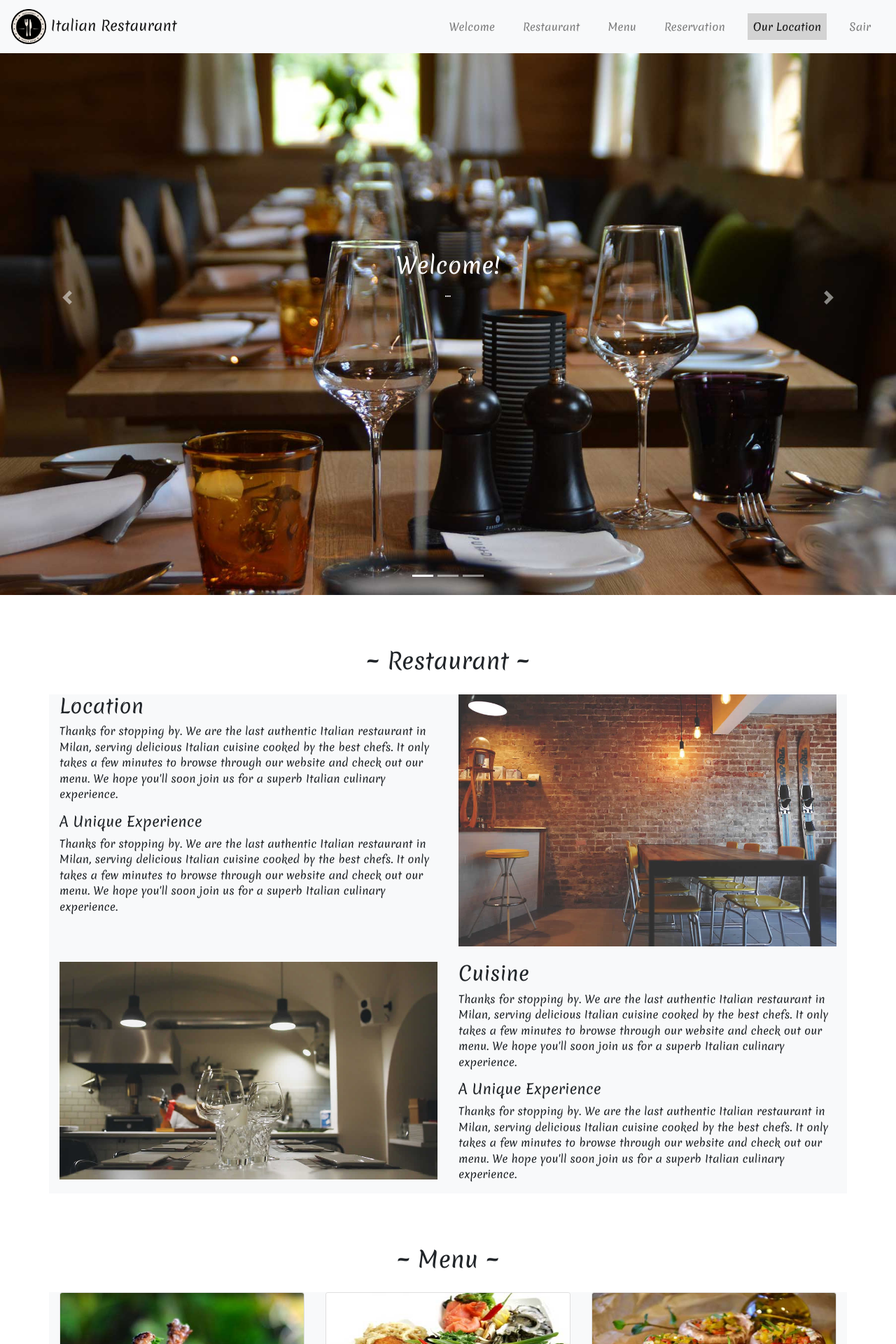
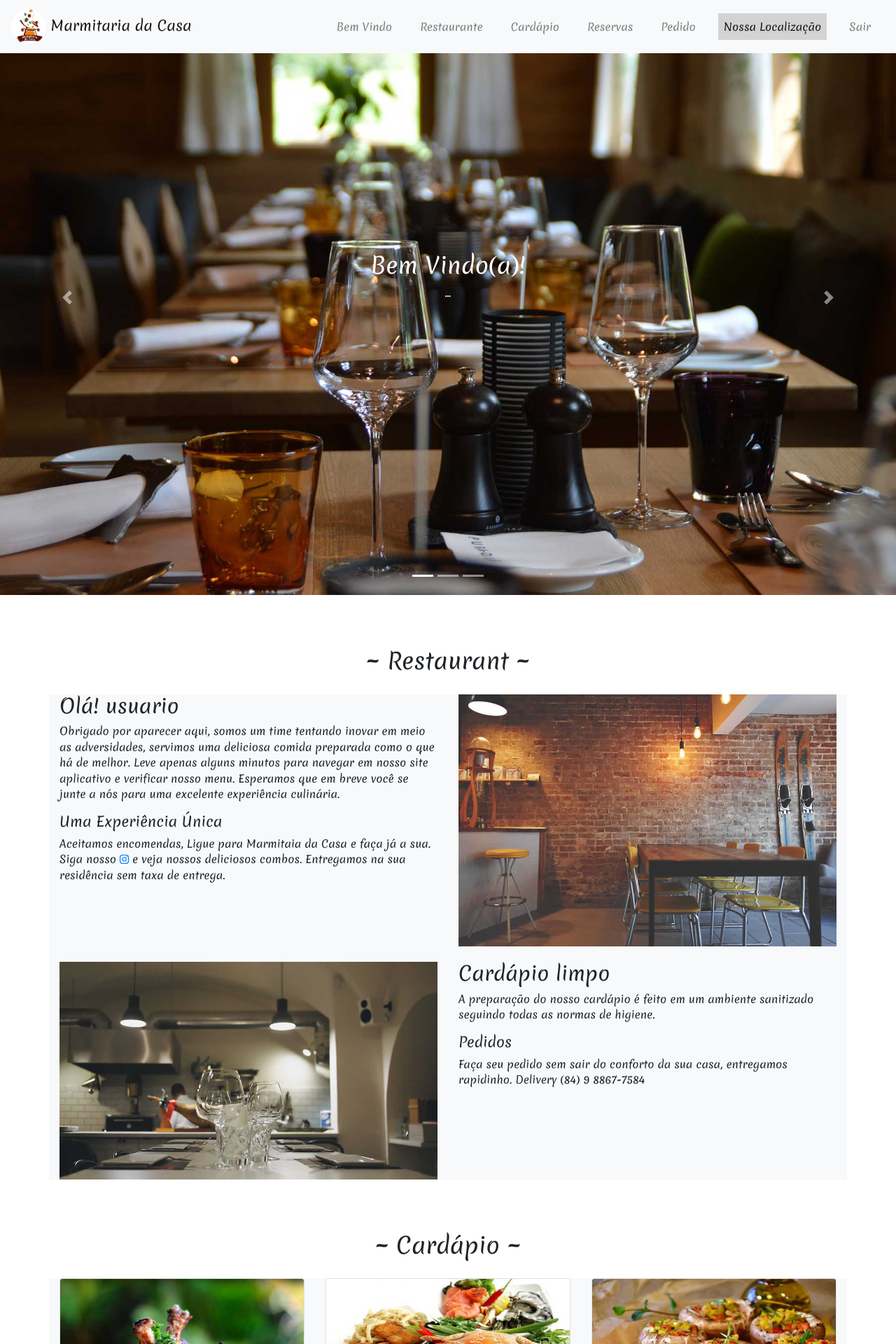
Before and after one commit to kelver-web/marmitaria_da_casa, a Django app: page / in a window 1280 px wide. Shown: the top 1920 px of the page at 70% size. Run offline with Django 3.2, Linux system fonts and the light colour scheme; some libraries are stand-ins or nearby versions.

Commit message:
melhorando o template index

```diff
--- a/restaurant/templates/base.html
+++ b/restaurant/templates/base.html
@@ -10,8 +10,8 @@
 		<link href='https://fonts.googleapis.com/css?family=Merienda' rel='stylesheet'>
 		<link href="https://cdn.rawgit.com/michalsnik/aos/2.1.1/dist/aos.css" rel="stylesheet">
 
-    	<title>Italian Restaurant</title>
-    	<link rel="icon" href="{% static 'images/logo.png' %}">
+    	<title>Marmitaria da Casa</title>
+    	<link rel="icon" href="{% static 'images/marmitaria.png' %}">
 </head>
 <body>
 
--- a/restaurant/templates/restaurant/index.html
+++ b/restaurant/templates/restaurant/index.html
@@ -9,7 +9,7 @@
 	  		<!---Start navigation Bar -->
 	    	<nav class="navbar navbar-expand-lg navbar fixed-top  navbar-light bg-light">
 		 		<a class="navbar-brand" href="#Welcome">
-    				<img src="{% static 'images/logo.png' '%}" width="50" height="50" class="d-inline-block" alt=""> Italian Restaurant
+    				<img class="rounded-circle" src="{% static 'images/marmitaria.png' '%}" width="50" height="50" class="d-inline-block" alt=""> Marmitaria da Casa
 		 		</a>
 		 		<button class="navbar-toggler" type="button" data-toggle="collapse" data-target="#navbarText" aria-controls="navbarText" aria-expanded="false" aria-label="Toggle navigation">
 		    		<span class="navbar-toggler-icon"></span>
@@ -17,19 +17,22 @@
 			  	<div class="collapse navbar-collapse" id="navbarText">
 			    	<ul class="navbar-nav ml-auto">
 			      		<li class="nav-item">
-			        		<a class="nav-link" href="#Welcome">Welcome</a>
+			        		<a class="nav-link" href="#Welcome">Bem Vindo</a>
 			      		</li>
 					    <li class="nav-item">
-					    	<a class="nav-link" href="#Restaurant">Restaurant</a>
+					    	<a class="nav-link" href="#Restaurant">Restaurante</a>
 					    </li>
 					    <li class="nav-item">
-					    	<a class="nav-link" href="#Menu">Menu</a>
+					    	<a class="nav-link" href="#Cardapio">Cardápio</a>
 					    </li>
 					    <li class="nav-item">
-					    	<a class="nav-link" href="#Reservation">Reservation</a>
+					    	<a class="nav-link" href="#Reservation">Reservas</a>
 					    </li>
 						<li class="nav-item">
-					    	<a class="nav-link" href="#OurLocation">Our Location</a>
+					    	<a class="nav-link" href="#Pedido">Pedido</a>
+					    </li>
+					    <li class="nav-item">
+					    	<a class="nav-link" href="#OurLocation">Nossa Localização</a>
 					    </li>
 					    <li class="nav-item">
 					    	<a class="nav-link" href="">Sair</a>
@@ -49,21 +52,21 @@
 					<div class="carousel-item active">
 				    	<img class="d-block w-100 img-fluid img-slider" src="{% static 'images/slider1.jpg' %}" alt="First slide">
 				    	<div class="carousel-caption">
-						    <h2>Welcome!</h2>
+						    <h2>Bem Vindo(a)!</h2>
 							<p>...</p>
 						</div>
 				    </div>
 				    <div class="carousel-item">
 				      	<img class="d-block w-100 img-fluid img-slider" src="{% static 'images/slider2.jpg' %}" alt="Second slide">
 				      	<div class="carousel-caption">
-						    <h2>Traditional Italian Cuisine</h2>
+						    <h2>Confira Nossa Comida Tradicional</h2>
 							<p>...</p>
 						</div>
 				    </div>
 				    <div class="carousel-item">
 				      	<img class="d-block w-100 img-fluid img-slider" src="{% static 'images/slider3.jpg' %}" alt="Third slide">
 				      	<div class="carousel-caption">
-						    <h2>Selected Products</h2>
+						    <h2>Faça seu pedido</h2>
 							<p>...</p>
 						</div>
 				    </div>
@@ -88,10 +91,10 @@
   			</div>
   			<div class="row bg-light" >
   				<div class="col-md-6">
-  					<h3>Location</h3>
-  					<p>Thanks for stopping by. We are the last authentic Italian restaurant in Milan, serving delicious Italian cuisine cooked by the best chefs. It only takes a few minutes to browse through our website and check out our menu. We hope you'll soon join us for a superb Italian culinary experience.</p>
-  					<h5>A Unique Experience</h5>
-  					<p>Thanks for stopping by. We are the last authentic Italian restaurant in Milan, serving delicious Italian cuisine cooked by the best chefs. It only takes a few minutes to browse through our website and check out our menu. We hope you'll soon join us for a superb Italian culinary experience.</p>
+  					<h3>Olá!  usuario</h3>
+  					<p>Obrigado por aparecer aqui, somos um time tentando inovar em meio as adversidades, servimos uma deliciosa comida preparada como o que há de melhor. Leve apenas alguns minutos para navegar em nosso site aplicativo e verificar nosso menu. Esperamos que em breve você se junte a nós para uma excelente experiência culinária.</p>
+  					<h5>Uma Experiência Única</h5>
+  					<p>Aceitamos encomendas, Ligue para Marmitaia da Casa e faça já a sua. Siga nosso <a class="social-icon" href="https://www.instagram.com/marmitaria_da_casa1059/?igshid=1fgoss2387iru" target="_blank"><i class="fab fa-instagram"></i></a> e veja nossos deliciosos combos. Entregamos na sua residência sem taxa de entrega.</p>
   				</div>
   				<div class="col-md-6" data-aos="fade-up">
   					<img class="img-fluid" src="{% static 'images/location.jpg' %}">
@@ -103,17 +106,17 @@
   					<img class="img-fluid " src="{% static 'images/cuisine.jpg' %}">
   				</div>
   				<div class="col-md-6 order-md-12 order-1">
-  					<h3>Cuisine</h3>
-  					<p>Thanks for stopping by. We are the last authentic Italian restaurant in Milan, serving delicious Italian cuisine cooked by the best chefs. It only takes a few minutes to browse through our website and check out our menu. We hope you'll soon join us for a superb Italian culinary experience.</p>
-  					<h5>A Unique Experience</h5>
-  					<p>Thanks for stopping by. We are the last authentic Italian restaurant in Milan, serving delicious Italian cuisine cooked by the best chefs. It only takes a few minutes to browse through our website and check out our menu. We hope you'll soon join us for a superb Italian culinary experience.</p>
+					<h3>Cardápio limpo</h3>
+					<p>A preparação do nosso cardápio é feito em um ambiente sanitizado seguindo todas as normas de higiene.</p>
+					<h5>Pedidos</h5>
+					<p>Faça seu pedido sem sair do conforto da sua casa, entregamos rapidinho. Delivery (84) 9 8867-7584 </p>
   				</div>
   			</div>
   			<!--- End of Restaurant -->
   			<!--- Start of Menu-->
-			<div class="row" id="Menu">
+			<div class="row" id="Cardapio">
 				<div class="col navMenu">
-	     		 	<h2 class="text-center" >~ Menu ~</h2>
+	     		 	<h2 class="text-center" >~ Cardápio ~</h2>
 				</div>
 			</div>
 			<div class="row bg-light">
@@ -121,7 +124,7 @@
 					<div class="card view zoom">
   						<img class="card-img-top img-fluid " src="{% static 'images/meat-menu.jpg' %}">
 					  	<div class="card-body">
-					  		<h5 class="card-title">~ Meat Menu ~</h5>
+					  		<h5 class="card-title">~ Cardápio do Dia ~</h5>
 					    	<ul class="list-group list-group-flush">
 							    <li class="list-group-item">Bocconcini di carne in nido di sfoglia</li>
 							    <li class="list-group-item">Bruschette con maiale al curry</li>
@@ -167,61 +170,85 @@
 			<!--- Start of Reservation-->
 			<div class="row" id="Reservation">
 				<div class="col navMenu">
-	     		 	<h2 class="text-center">~ Reservation ~</h2>
+	     		 	<h2 class="text-center">~ Reservas ~</h2>
 				</div>
 			</div>
 			<div class="row">
 				<div class=" col-lg-12 reserve-container" data-aos="fade-up">
 					<img class="img-fluid image-reserve" src="{% static 'images/reserve.jpg' %}">
 					<div class="reserve-text col-lg-12 ">
-						<h1 class="text-center">Timetables</h1>
+						<h1 class="text-center">&#9888; Atenção</h1>
+						<br><br>
 						<div class="row">
 							<div class="col-6">
-							   	<h2 class="text-center">Lunch</h2>
-							    <h5 class="text-center">12:00 - 15:00</h5>
+							   	<h2 class="text-center">Solicitando pedido das</h2>
+							    <h5 class="text-center">8:00 às 10:00 (1ª rota) Seu pedido sairá a partir da 11:00</h5>
 							</div>
 							<div class="col-6">
-							    <h2 class="text-center">Dinner</h2>
-							    <h5 class="text-center">19:30 - 23:30</h5>
+							    <h2 class="text-center">Solicitando pedido após as</h2>
+							    <h5 class="text-center">10:00 (2º rota) Seu pedido sairá a partir das 12:20</h5>
 							</div>
 						</div>
 					</div>
 				</div>
 			</div>
 			<br>
+			<div class="row" id="Pedido">
+				<div class="col navMenu">
+	     		 	<h2 class="text-center">~ Pedido ~</h2>
+				</div>
+			</div>
 			<div class="row bg-light">
 				<div class="col">
 					<form>
 						<div class="form-row">
+							<div class="form-row">
 								<div class="form-group col-6">
-						  		<h3>Reserve</h3>
-						  		<label for="inputDate"> Date</label>
-						  		<input type="date" class="form-control" id="inputDate" placeholder="Data gg/mm/aaaa">
+									<h3>Monte seu pedido</h3>
+									<label for="inputData"> Data</label>
+									<input type="datetime-local" class="form-control" id="inputData" placeholder="Data gg/mm/aaaa" name="data" required>
 								</div>
 								<div class="form-group col-6">
-						  		<h3>Details</h3>
-						  		<label for="inputName"> Name</label>
-						  		<input type="text" class="form-control" id="inputName" placeholder="Name">
+									<h3>Detalhes</h3>
+									<label for="inputNome"> Nome</label>
+									<input type="text" class="form-control" id="inputNome" placeholder="nome" name="nome" required>
 								</div>
 								<div class="form-group col-6">
-						  		<label for="inputTime"> Timetables</label>
-						  		<input type="time" class="form-control" id="inputTime" placeholder="Timetables">
+									<label for="inputProteinas"> Proteínas</label>
+									<input type="#" class="form-control" id="inputProteinas" placeholder="proteínas" name="proteinas" required>
 								</div>
 								<div class="form-group col-6">
 									<label for="inputEmail"> Email</label>
-						  		<input type="email" class="form-control" id="inputEmail" placeholder="Email">
+									<input type="email" class="form-control" id="inputEmail" placeholder="Email" name="email" required>
 								</div>
 								<div class="form-group col-6">
-						  		<label for="inputNumber"> Number of Guests</label>
-						  		<input type="number" class="form-control" id="inputNumber" placeholder="Number of Guests">
+									<label for="inputAcompanhamentos"> Acompanhamentos</label>
+									<input type="#" class="form-control" id="inputAcompanhamentos" placeholder="acompanhamentos" name="acompanhamentos" required>
 								</div>
 								<div class="form-group col-6">
-						  		<label for="inputCel"> Phone</label>
-						  		<input type="tel" class="form-control" id="inputCel" placeholder="Phone">
+									<label for="inputTelefone"> Telefone</label>
+									<input type="tel" class="form-control" id="inputTelefone" placeholder="telefone" name="telefone" required>
+								</div>
+							  <div class="form-group col-6">
+								  <label for="inputSaladas"> Saladas</label>
+								  <input type="#" class="form-control" id="inputSaladas" placeholder="saladas" name="saladas" required>
+							  </div>
+							  <div class="form-group col-6">
+								  <label for="inputEndereco"> Endereço</label>
+								  <input type="#" class="form-control" id="inputEndereco" placeholder="endereço" name="endereco" required>
+							  </div>
+							  <div class="form-group col-6">
+								  <label for="inputQuantidade"> Quantidade</label>
+								  <input type="#" class="form-control" id="inputQuantidade" placeholder="quantidade" name="quantidade" required>
+							  </div>
+							  <div class="form-group col-6">
+								  <label for="inputValor"> Valor</label>
+								  <input type="#" class="form-control" id="inputValor" placeholder="valor: 7,00 11,00 13,00 não digite vírgula" name="valor" required>
 							  </div>
 								<div class="form-group col-12">
-  								<label for="inputComment"> Further requests</label>
-								<textarea class="form-control" rows="4" id="inputComment" placeholder="Further requests"></textarea>
+									<label for="inputObservacoes"> Observações</label>
+								  <textarea class="form-control" rows="4" id="inputObservacoes" placeholder="observações" name="observacao"></textarea>
+							  </div>
 						   </div>
 					 	</div>
 						<div class="row">
@@ -236,41 +263,40 @@
 			<!--- Start of Our Location -->
 			<div class="row" id="OurLocation">
 				<div class="col navMenu">
-					<h2 class="text-center">~ Our Location ~</h2>
+					<h2 class="text-center">~ Nossa Localização ~</h2>
 				</div>
 			</div>
+			<div class="container text-center">
+				<div class="mx-auto bg-light">
 					<div class="row">
-				<div id="map" class="col-md-9 map"></div>
-				<div class="col-md-3">
-					<h3>Address:</h3>
-					<p>Viale Enrico Fermi, 20159 Milan, Mailand (Lombardia) </p>
+						<div class="col-md-7">
+							<iframe src="https://www.google.com/maps/embed?pb=!1m18!1m12!1m3!1d3969.279150258924!2d-35.25071398586632!3d-5.8161955589748775!2m3!1f0!2f0!3f0!3m2!1i1024!2i768!4f13.1!3m3!1m2!1s0x7b255234f9e4ddb%3A0xb57ce88da35adbf1!2sR.%20S%C3%A3o%20Domingos%20-%20Felipe%20Camar%C3%A3o%2C%20Natal%20-%20RN%2C%2059060-695!5e0!3m2!1spt-BR!2sbr!4v1621005184575!5m2!1spt-BR!2sbr" width="400" height="400" style="border:0;" allowfullscreen="" loading="lazy"></iframe>
+						</div>
+						<div class="col-md-5" style="padding-top: 40px;">
+							<h3>Endereço:</h3>
+							<p>Rua: São Domingos nº 1059</p>
+							<p>Bairro: Felipe Camarão Natal-RN</p>
 							<h3>Email:</h3>
 							<p>mail@example.com</p>
+							<h3>Telefone:</h3>
+							<p>Delivery (84) 9 8867-7584</p>
+							<p>Siga nosso instagram: <a class="social-icon" href="https://www.instagram.com/marmitaria_da_casa1059/?igshid=1fgoss2387iru" target="_blank"><i class="fab fa-instagram"></i></a> ou <a class="social-icon" href=""><i class="fab fa-whatsapp"></i></a></p>
+						</div>
 					</div>
 				</div>
 			<!--- End of Our Location -->
 			<div class="row footer bg-light">
 				<div class="col">
-					<p class="text-center">Follow us: <a class="social-icon" href="https://www.facebook.com/rubiktechnologiesShpk/"><i class="fab fa-facebook"></i></a> <a class="social-icon" href="https://www.instagram.com/rubiktechnologies/"><i class="fab fa-instagram"></i></a></p>
+					<p class="text-center"><img class="rounded-circle" src="{% static 'images/marmitaria.png' '%}" width="40" height="40" class="d-inline-block" alt="" > Marmitaria da Casa</p>
 				</div>
 				<div class="col">
-					<p class="text-center">Copyright &copy; 2018</p>
+					<p class="text-center">Copyright &copy; 2021</p>
 				</div>
 				<div class="col">
-					<p class="text-center">Powered by: <a href="https://rubik-technologies.com/">Rubik Technologies</a></p>
+					<p class="text-center">Powered by: <a href="">Kelver Alves</a></p>
 				</div>
 			</div>
 		</div>
-		<footer class="container">
-			<div class= "row only-mobile">
-				<div class="col-6">
-					<a class="btn btn-primary btn-block text-center" href="tel:++390000000"><i class="fa fa-phone" aria-hidden="true"></i> Call</a>
-				</div>
-				<div class="col-6">
-					<a class="btn btn-success btn-block text-center" href="https://api.whatsapp.com/send?phone=+390000000"><i class="fab fa-whatsapp" aria-hidden="true"></i> Whatsapp</a>
-				</div>
-			</div>
-		</footer>
   	</body>
 </html>
 
```
Also changed, not shown: restaurant/static/images/marmitaria.png (added). Lines whose indentation alone changed are shown as unchanged.
